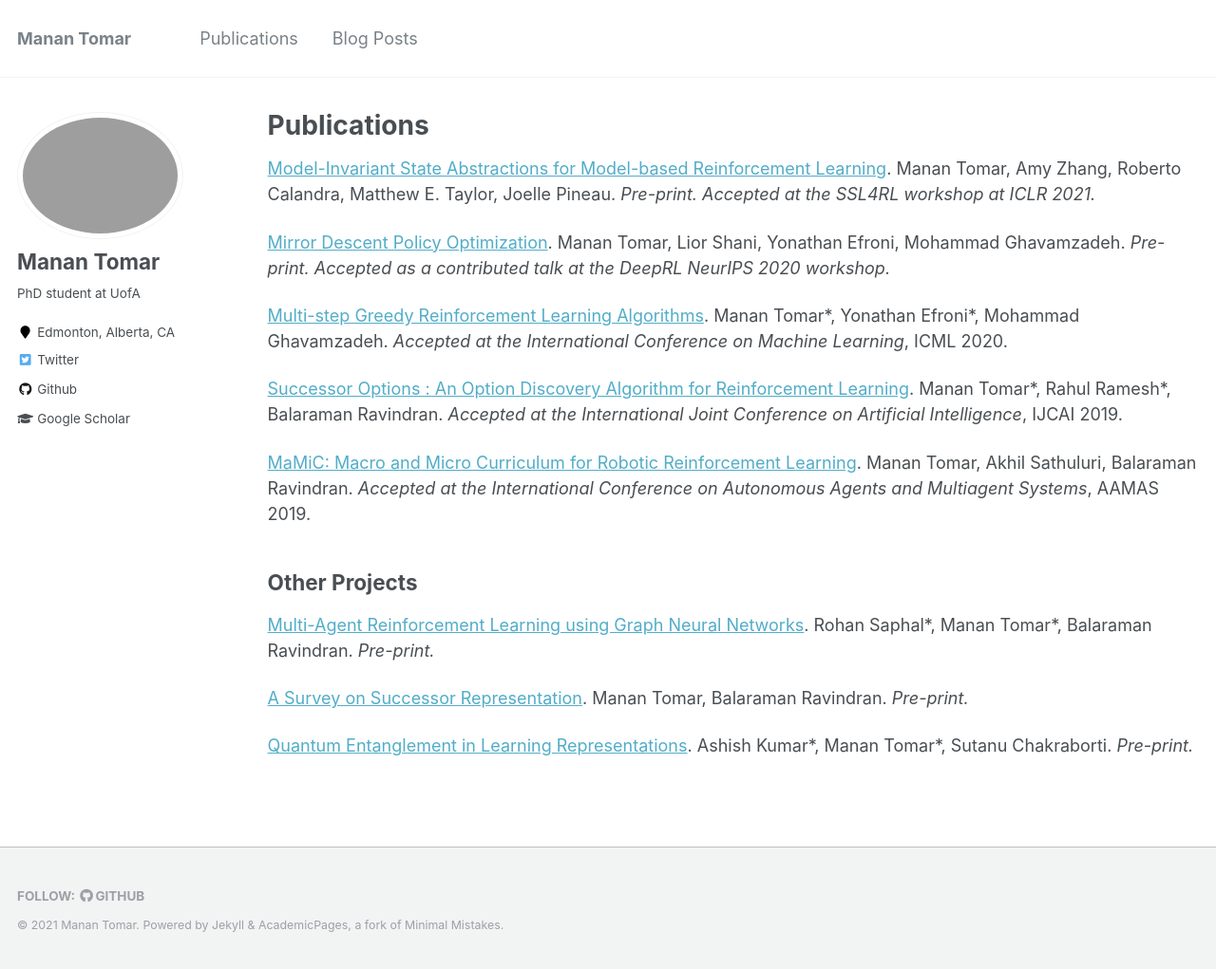
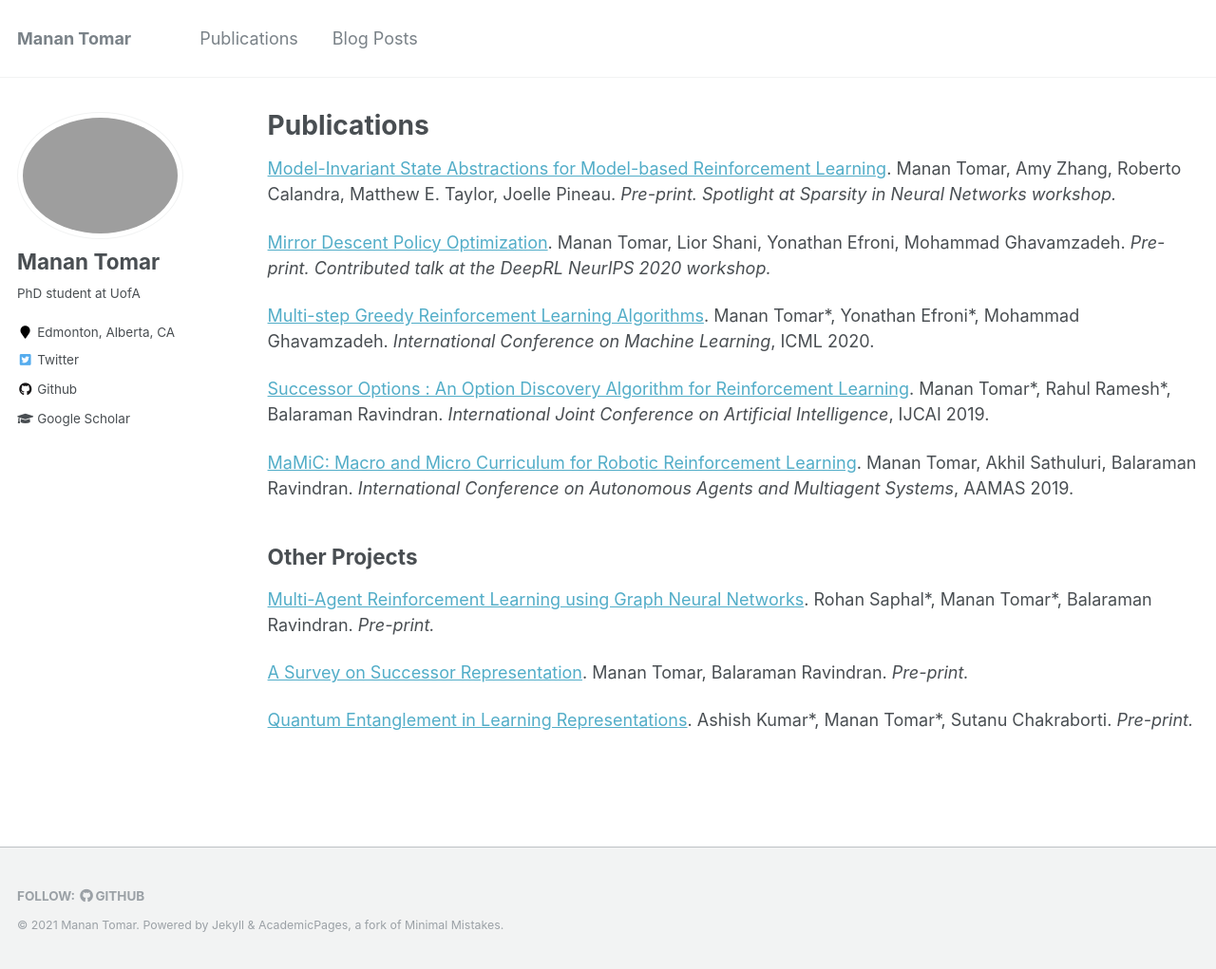
Before and after one commit to manantomar/manantomar.github.io, a Jekyll site: the page built from _pages/publications.md, in a window 1280 px wide and 1021 px high. Shown: the whole window at 95% size. Built offline with Jekyll 4.4.1, drawn with Linux system fonts in a browser that asks for light colours.

Commit message:
SNN workshop update

```diff
--- a/_pages/publications.md
+++ b/_pages/publications.md
@@ -15,15 +15,15 @@ author_profile: true
   {% include archive-single.html %}
 {% endfor %}
 
-[Model-Invariant State Abstractions for Model-based Reinforcement Learning](https://arxiv.org/pdf/2102.09850.pdf). Manan Tomar, Amy Zhang, Roberto Calandra, Matthew E. Taylor, Joelle Pineau. <em>Pre-print. Accepted at the SSL4RL workshop at ICLR 2021.</em>
+[Model-Invariant State Abstractions for Model-based Reinforcement Learning](https://arxiv.org/pdf/2102.09850.pdf). Manan Tomar, Amy Zhang, Roberto Calandra, Matthew E. Taylor, Joelle Pineau. <em>Pre-print. Spotlight at Sparsity in Neural Networks workshop.</em>
 
-[Mirror Descent Policy Optimization](https://arxiv.org/abs/2005.09814.pdf). Manan Tomar, Lior Shani, Yonathan Efroni, Mohammad Ghavamzadeh. <em>Pre-print. Accepted as a contributed talk at the DeepRL NeurIPS 2020 workshop.</em>
+[Mirror Descent Policy Optimization](https://arxiv.org/abs/2005.09814.pdf). Manan Tomar, Lior Shani, Yonathan Efroni, Mohammad Ghavamzadeh. <em>Pre-print. Contributed talk at the DeepRL NeurIPS 2020 workshop.</em>
 
-[Multi-step Greedy Reinforcement Learning Algorithms](https://arxiv.org/abs/1910.02919.pdf). Manan Tomar\*, Yonathan Efroni\*, Mohammad Ghavamzadeh. <em>Accepted at the International Conference on Machine Learning</em>, ICML 2020.
+[Multi-step Greedy Reinforcement Learning Algorithms](https://arxiv.org/abs/1910.02919.pdf). Manan Tomar\*, Yonathan Efroni\*, Mohammad Ghavamzadeh. <em>International Conference on Machine Learning</em>, ICML 2020.
 
-[Successor Options : An Option Discovery Algorithm for Reinforcement Learning](https://arxiv.org/pdf/1905.05731.pdf). Manan Tomar\*, Rahul Ramesh\*, Balaraman Ravindran. <em>Accepted at the International Joint Conference on Artificial Intelligence</em>, IJCAI 2019.
+[Successor Options : An Option Discovery Algorithm for Reinforcement Learning](https://arxiv.org/pdf/1905.05731.pdf). Manan Tomar\*, Rahul Ramesh\*, Balaraman Ravindran. <em>International Joint Conference on Artificial Intelligence</em>, IJCAI 2019.
 
-[MaMiC: Macro and Micro Curriculum for Robotic Reinforcement Learning](https://arxiv.org/pdf/1905.07193.pdf). Manan Tomar, Akhil Sathuluri, Balaraman Ravindran. <em>Accepted at the International Conference on Autonomous Agents and Multiagent Systems</em>, AAMAS 2019.
+[MaMiC: Macro and Micro Curriculum for Robotic Reinforcement Learning](https://arxiv.org/pdf/1905.07193.pdf). Manan Tomar, Akhil Sathuluri, Balaraman Ravindran. <em>International Conference on Autonomous Agents and Multiagent Systems</em>, AAMAS 2019.
 
 ## Other Projects
 
```
Also changed, not shown: 1 other file.
